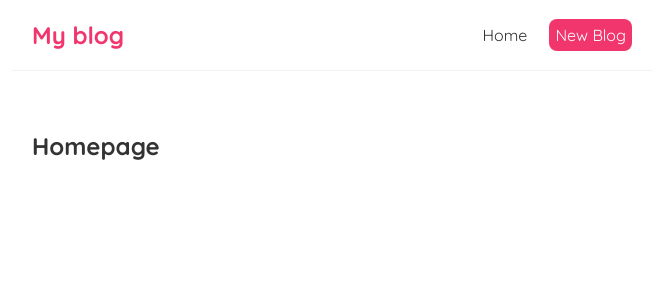
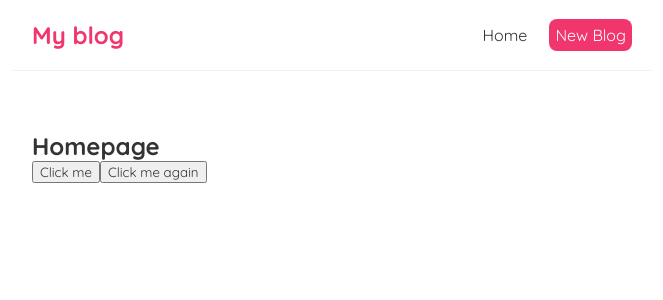
Before and after one commit to oscarolsson94/reactCourse, a JavaScript app in the folder blog/: page / in a window 1280 px wide. Shown: the top 300 px of the page, without its empty margins (308-971 px from the left). Built offline with nearby package versions, Linux system fonts and the light colour scheme; the HTML template or start-up script is replaced by a standard one.

Commit message:
click events

```diff
--- a/blog/src/Home.js
+++ b/blog/src/Home.js
@@ -1,7 +1,18 @@
 const Home = () => {
+
+    const handleClick = () => {
+        console.log('Hello World');
+    };
+
+    const handleClickAgain = (name) => {
+        console.log(`Hello ${name}`);
+    };
+
     return (
         <div className="home">
             <h2>Homepage</h2>
+            <button onClick={handleClick}>Click me</button>
+            <button onClick={() => handleClickAgain('Oscar')}>Click me again</button>
         </div>
      );
 }
```
